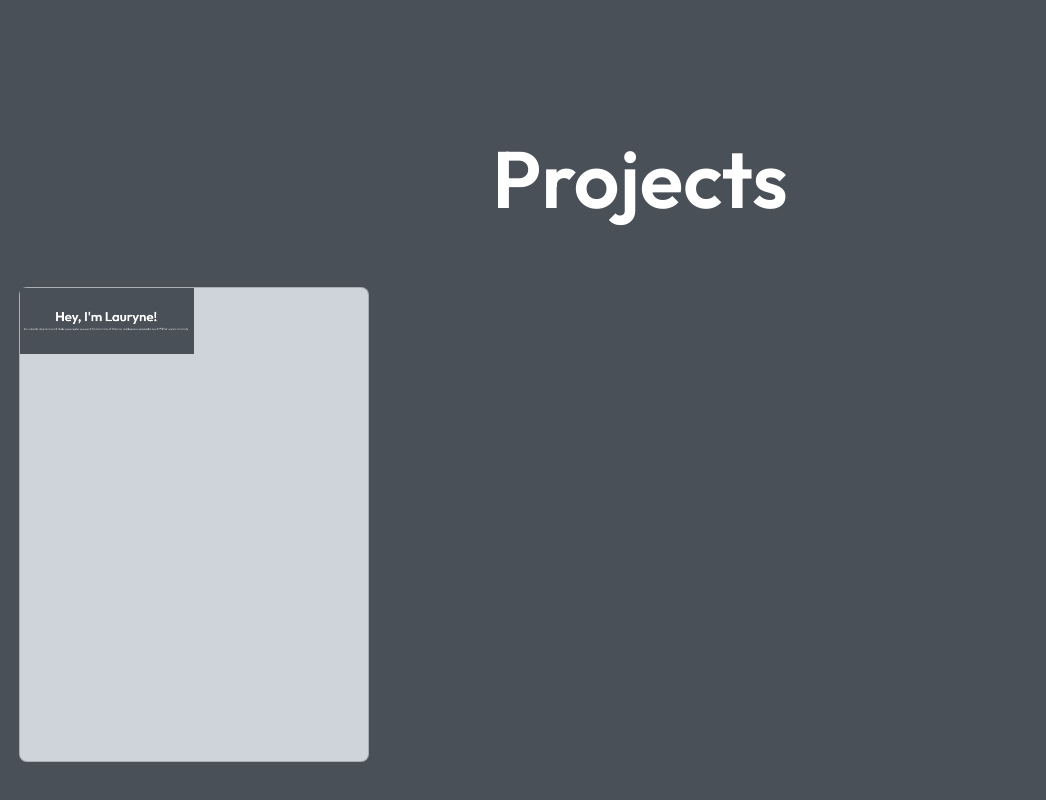
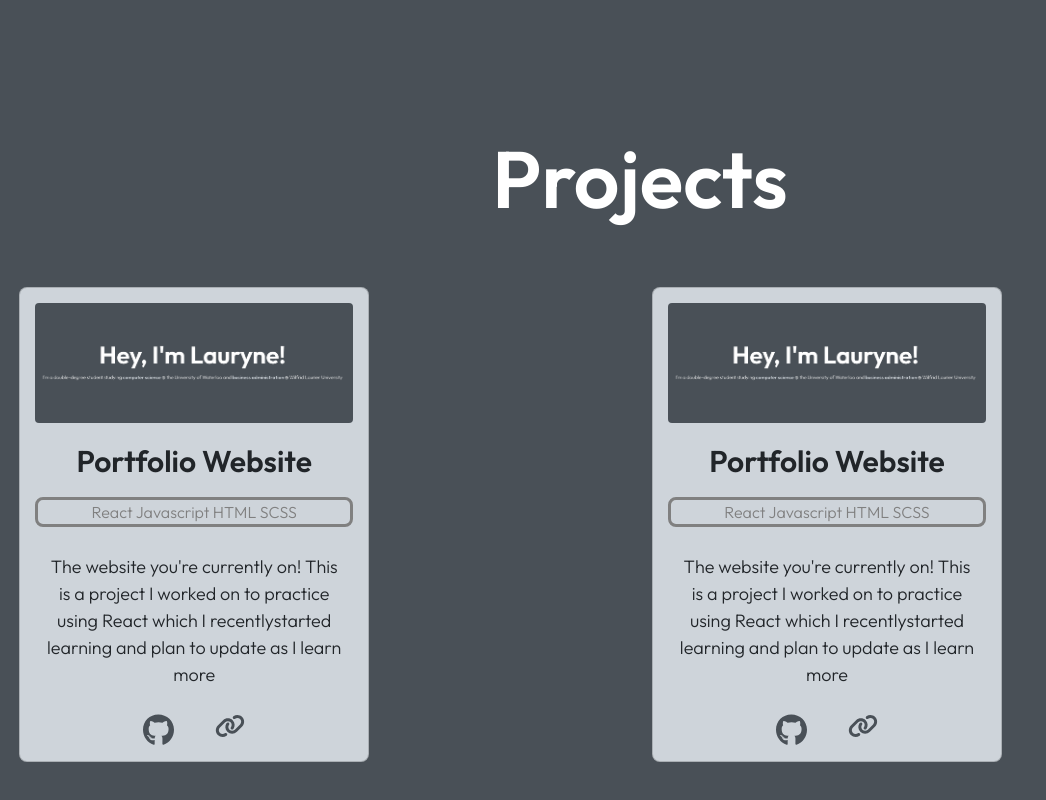
Before and after one commit to lauryneada/personal_website, a React (Vite) app: page / in a window 1280 px wide. Shown: the part 1734-2534 px from the top of the page, without its empty margins (0-1046 px from the left). Built offline with nearby package versions, Linux system fonts and the light colour scheme.

Commit message:
project card style

```diff
--- a/src/App.jsx
+++ b/src/App.jsx
@@ -63,14 +63,57 @@ function Experience() {
   );
 }
 
+function Card({project}) {
+  return (
+    <div className="card">
+
+        <div classname="card-img">
+          <img src="/portfolio.png"></img>
+        </div>
+
+        <div className="card-content">
+          <h3>{project.title}</h3>
+
+          <p className="tech">{project.technologies.join(" ")}</p>
+
+          <p className="body">{project.body}</p>
+        </div>
+
+        <div className="cardfooter">
+          <Row>
+            <Col>
+              <img src="github.svg"></img>
+            </Col>
+            <Col>
+              <img src="link.svg"></img>
+            </Col>
+          </Row>
+        </div>
+    </div>
+  );
+}
+
 function Projects() {
   return (
     <div className="section">
       <h2>Projects</h2>
-      <div className="card">
-        <img src="/portfolio.png">
-        </img>
-      </div>
+      <Row>
+        <Col>
+          <Card project = {{ title: "Portfolio Website",
+                               technologies: ["React", "Javascript", "HTML", "SCSS"],
+                               body : "The website you're currently on! This is a project I worked on to practice using React which I recently"
+                               + "started learning and plan to update as I learn more",
+                                }}/>
+        </Col>
+        <Col>
+          <Card project = {{ title: "Portfolio Website",
+                               technologies: ["React", "Javascript", "HTML", "SCSS"],
+                               body : "The website you're currently on! This is a project I worked on to practice using React which I recently"
+                               + "started learning and plan to update as I learn more",
+                                }}/>
+        </Col>
+
+      </Row>
     </div>
   );
 }
--- a/src/App.scss
+++ b/src/App.scss
@@ -24,6 +24,12 @@ h2{
   font-size:80px;
   padding: 30px;
   margin-bottom: 30px;
+}
+
+h3{
+  font-weight: 600;
+  font-size:30px;
+  padding: 10px;
 }
 
 p {
@@ -66,10 +72,32 @@ mark {
   height: 475px;
   background-color: #CED4DA;
   border-radius: 8px;
+  display:flex;
+  padding: 15px;
+
 
   img {
-    max-width: 50%;
+    max-width: 100%;
     height:auto;
+    border-radius: 4px;
+    margin-bottom: 10px;
+  }
+
+  .tech {
+    color: grey;
+    font-size:16px;
+    border: solid;
+    border-radius: 8px;
+  }
+
+  .body{
+    font-size: 18px;
+    padding:10px
+  }
+
+  .cardfooter{
+    padding-left:100px;
+    padding-right:100px;
   }
 
 }
```
Also changed, not shown: public/github.svg (added), public/link.svg (added).
